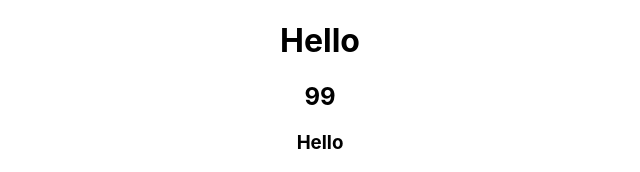
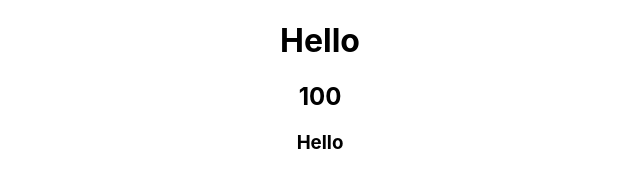
Before and after one commit to webberliao/reactjs, a React (Create React App) app: page / in a window 1280 px wide. Shown: the top 172 px of the page, without its empty margins (320-960 px from the left). Built offline with nearby package versions, Linux system fonts and the light colour scheme.

Commit message:
Add h2 100

```diff
--- a/src/App.js
+++ b/src/App.js
@@ -12,7 +12,7 @@ class App extends Component{ // 繼承Component類別
     return (
       <div className="App">
         <h1>Hello</h1>
-        <h2>99</h2>
+        <h2>100</h2>
         <h3>Hello</h3>
         <Header />
     	</div>
```
